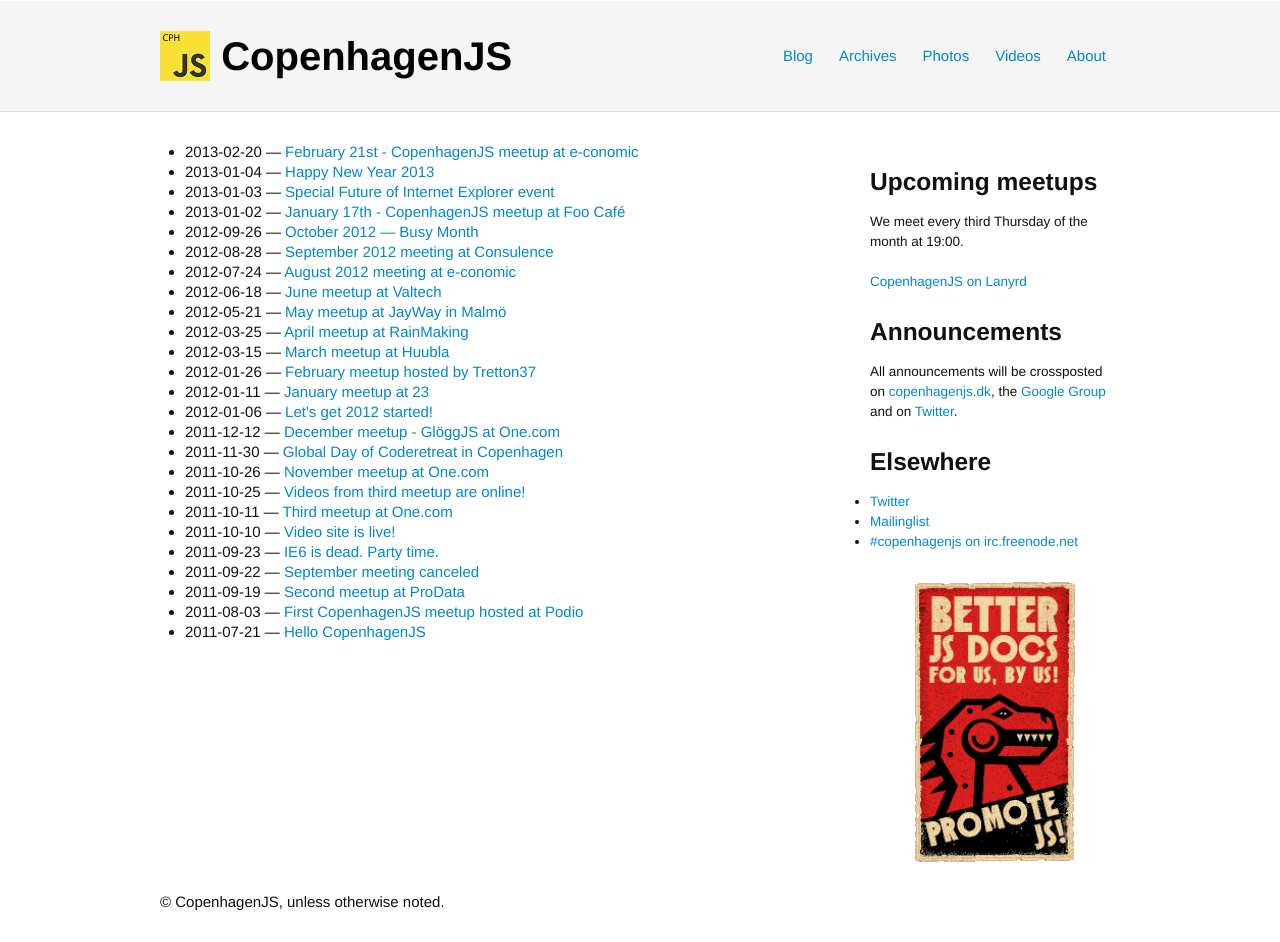
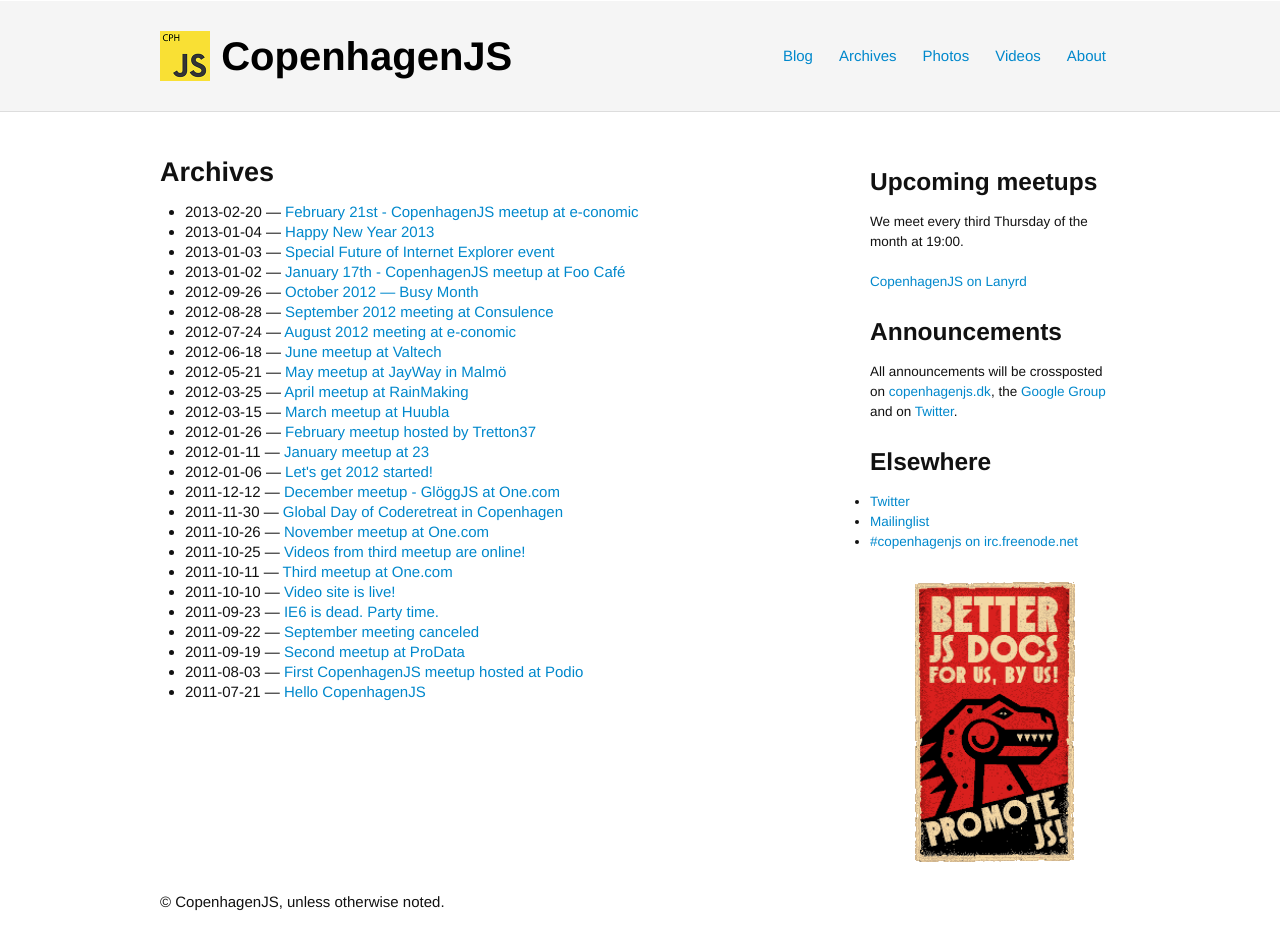
Before and after one commit to copenhagenjs/copenhagenjs.dk, a Jekyll site: the page built from archives.html, in a window 1280 px wide. Built offline with Jekyll 4.4.1, drawn with Linux system fonts in a browser that asks for light colours; Markdown is read by kramdown in place of the engine named in the settings; a script that is not in the unit is left out.

Commit message:
Adds headers to all pages

```diff
--- a/archives.html
+++ b/archives.html
@@ -2,6 +2,9 @@
 title: Archives
 layout: default
 ---
+
+<h1>Archives</h1>
+
 <ul>
 	{% for post in site.posts %}
 		<li>{{ post.date | date: "%Y-%m-%d" }} — <a href="{{ post.url }}" title="{{ post.title }}">{{ post.title }}</a></li>
--- a/photos.html
+++ b/photos.html
@@ -2,8 +2,11 @@
 title: Photos
 layout: default
 ---
+
 <h1>Latest photos from meetups</h1>
+
 <div class="flickr_badge_wrapper">
 	<script type="text/javascript" src="http://www.flickr.com/badge_code_v2.gne?count=10&amp;display=latest&amp;size=m&amp;layout=x&amp;source=all_tag&amp;tag=copenhagenjs"></script>
 </div>
+
 More photos can be found on <a href="http://www.flickr.com/photos/tags/copenhagenjs/">Flickr</a>.
```
Also changed, not shown: about/index.md (+2 -0 lines).
